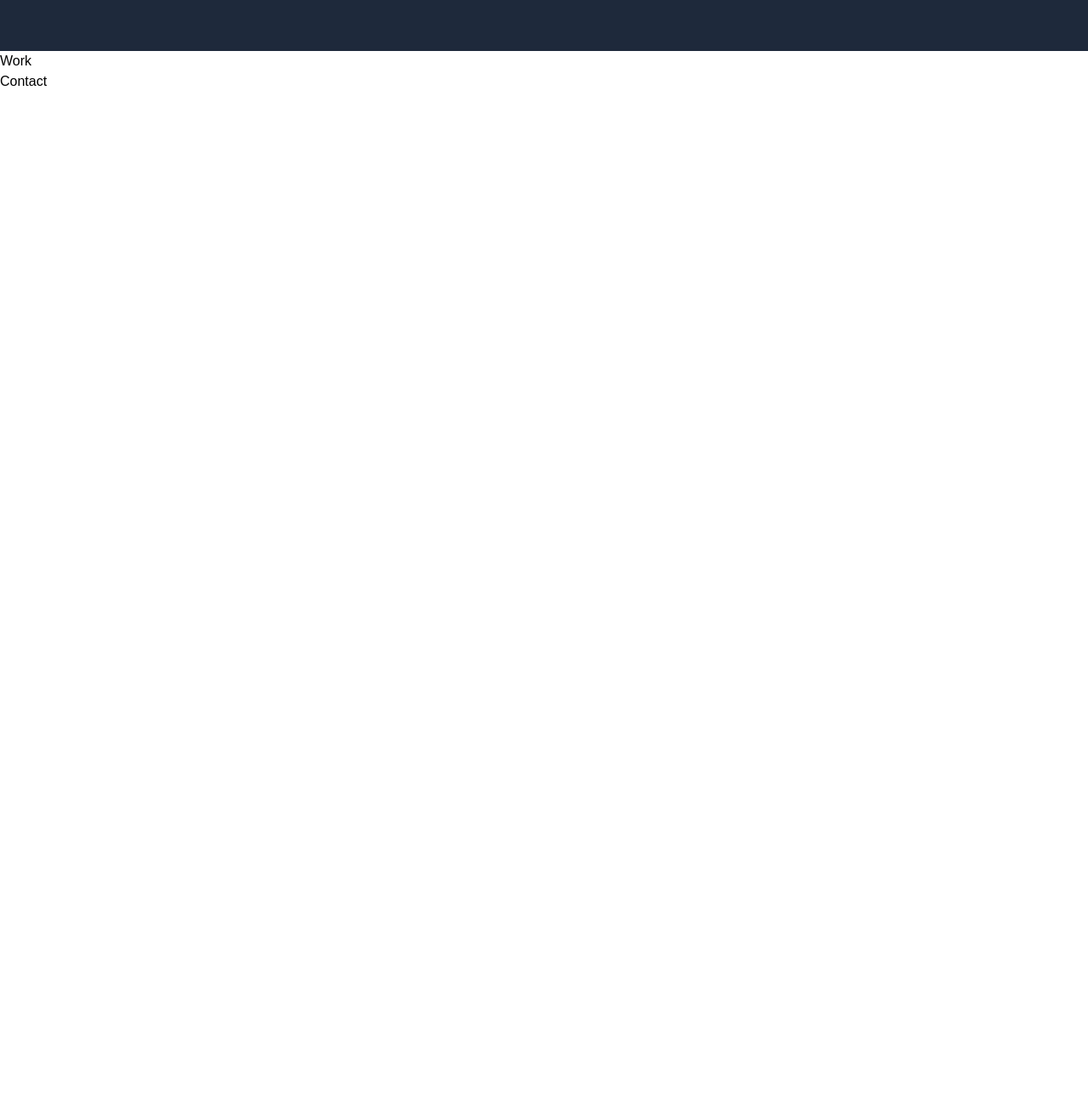
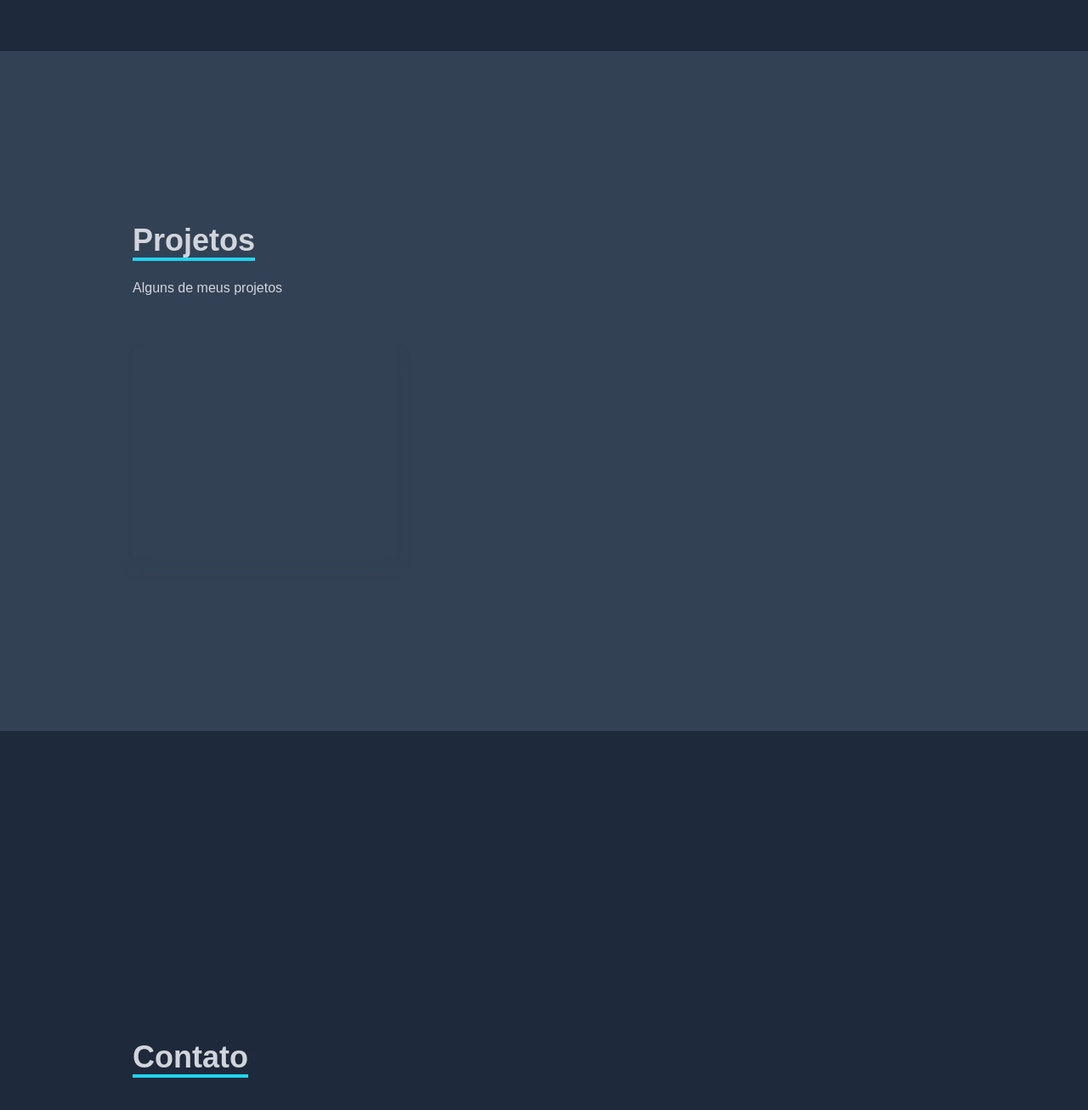
Before and after one commit to MarcosSkL/portifolioweb, a Next.js app: page / in a window 1280 px wide. Shown: the part 2340-3646 px from the top of the page at 85% size. Before the commit the page ends 2448 px from the top, so only its background shows below. Built offline with nearby package versions, Linux system fonts and the light colour scheme.

Commit message:
Components Work Criado

```diff
--- a/src/components/About.tsx
+++ b/src/components/About.tsx
@@ -1,4 +1,4 @@
-import React from 'react'
+import React from 'react';
 
 const About = () => {
   return (
--- a/src/components/Contact.tsx
+++ b/src/components/Contact.tsx
@@ -1,9 +1,18 @@
-import React from 'react'
+import React from 'react';
 
 const Contact = () => {
-  return (
-    <div>Contact</div>
-  )
+   return (
+      <>
+         <div className='w-full md:h-screen text-gray-300 bg-slate-800'>
+            <div className='max-w-[1000px] mx-auto p-4 flex flex-col justify-center w-full h-full'>
+               <div className='pb-8'>
+                  <p className='text-4xl font-bold inline border-b-4 text-gray-300 border-cyan-400'>Contato</p>
+               </div>
+            </div>
+
+         </div>
+      </>
+   )
 }
 
 export default Contact
--- a/src/components/Work.tsx
+++ b/src/components/Work.tsx
@@ -1,9 +1,41 @@
-import React from 'react'
+import React from 'react';
 
 const Work = () => {
-  return (
-    <div>Work</div>
-  )
+   return (
+      <>
+         <div className='w-full md:h-screen text-gray-300 bg-slate-700'>
+            <div className='max-w-[1000px] mx-auto p-4 flex flex-col justify-center w-full h-full'>
+               <div className='pb-8'>
+                  <p className='text-4xl font-bold inline border-b-4 text-gray-300 border-cyan-400'>Projetos</p>
+                  <p className='py-6'>Alguns de meus projetos</p>
+               </div>
+               <div className='grid sm:grid-cols-2 md:grid-cols-3 gap-4'>
+                  <div className='shadow-lg shadow-slate-700 group container rounded-md flex justify-center item-center mx-auto content-div'>
+
+                     {/* Hover Effects */}
+                     <div>
+                        <span>
+
+                        </span>
+                        <div>
+                           <a href='/'>
+                              <button></button>
+                           </a>
+                           <a href='/'>
+                              <button></button>
+                           </a>
+
+                        </div>
+
+                     </div>
+                  </div>
+
+               </div>
+            </div>
+
+         </div>
+      </>
+   )
 }
 
 export default Work
```
Also changed, not shown: src/pages/index.tsx (indentation only).
